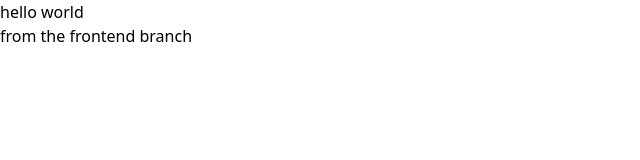
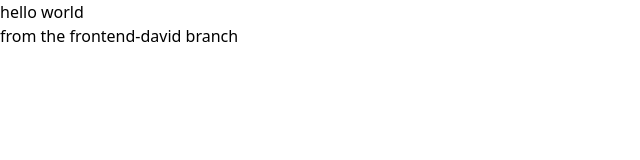
Before and after one commit to skeby/Code-Crushers, a React (Vite) app in the folder frontend/: page / in a window 1280 px wide. Shown: the top 160 px of the page, without its empty margins (0-640 px from the left). Built offline with nearby package versions, Linux system fonts and the light colour scheme.

Commit message:
changed the branch name

```diff
--- a/frontend/src/App.tsx
+++ b/frontend/src/App.tsx
@@ -5,7 +5,7 @@ function App() {
     <>
      <h2 className='text-red-300 text-2xl ' >hello world
       <p>
-        from the frontend branch
+        from the frontend-david branch
       </p>
      </h2>
     </>
```
